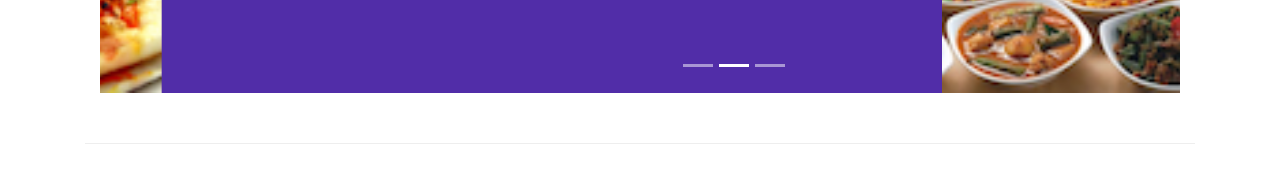
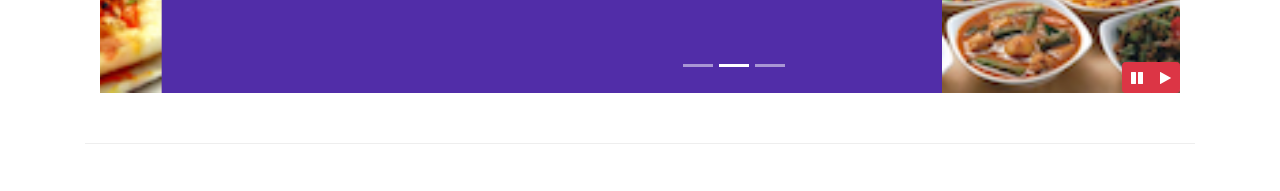
Before and after one commit to pavedwave/restaurant, a website: page index.html in a window 1280 px wide. Shown: the part 571-762 px from the top of the page. Drawn offline with nearby package versions, Linux system fonts and the light colour scheme.

Commit message:
Bootstrap_and_JQuery

```diff
--- a/css/styles.css
+++ b/css/styles.css
@@ -72,3 +72,9 @@ body {
 .carousel-indicators {
     margin-left: 350px;
 }
+
+#carouselButton {
+    right: 0px;
+    position: absolute;
+    bottom: 0px;
+}
--- a/index.html
+++ b/index.html
@@ -213,6 +213,14 @@
                     <a class="carousel-control-next" href="#mycarousel" role="button" data-slide="next">
                             <span class="carousel-control-next-icon"></span>
                     </a>
+                    <div class="btn-group" id="carouselButton">
+                        <button class="btn btn-danger btn-sm" id="carousel-pause">
+                            <span class="fa fa-pause"></span>
+                        </button>
+                        <button class="btn btn-danger btn-sm" id="carousel-play">
+                            <span class="fa fa-play"></span>
+                        </button>
+                    </div>
                 </div>
             </div>
         </div>
@@ -314,5 +322,16 @@
     <script src="node_modules/jquery/dist/jquery.slim.min.js"></script>
     <script src="node_modules/popper.js/dist/umd/popper.min.js"></script>
     <script src="node_modules/bootstrap/dist/js/bootstrap.min.js"></script>
+    <script>
+        $(document).ready(function() {
+            $('#mycarousel').carousel({ interval: 500 });
+            $('#carousel-pause').click(function() {
+                $('#mycarousel').carousel('pause');
+            });
+            $('#carousel-play').click(function() {
+                $('#mycarousel').carousel('cycle');
+            });
+        });
+    </script>
 </body>
 </html>
```
